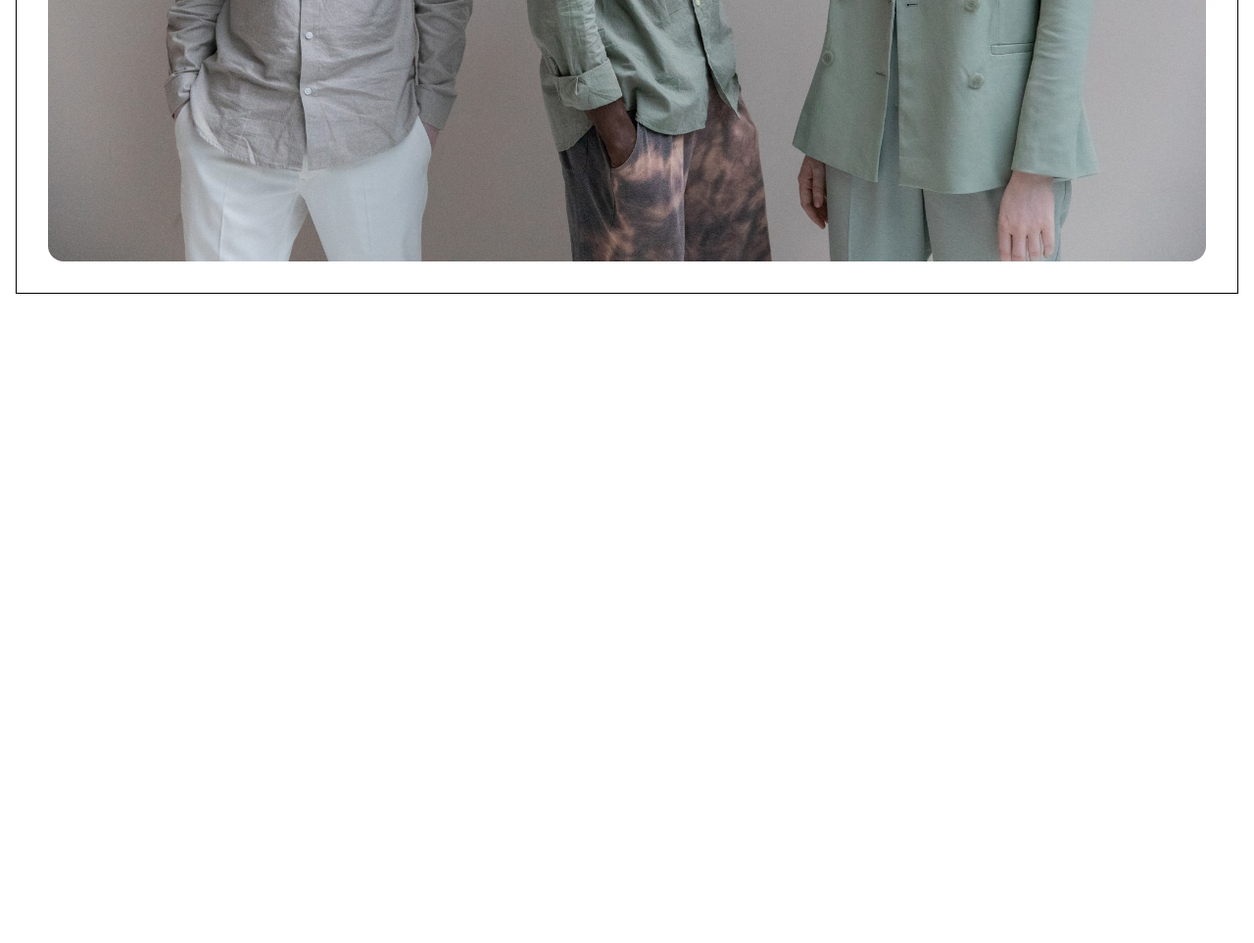
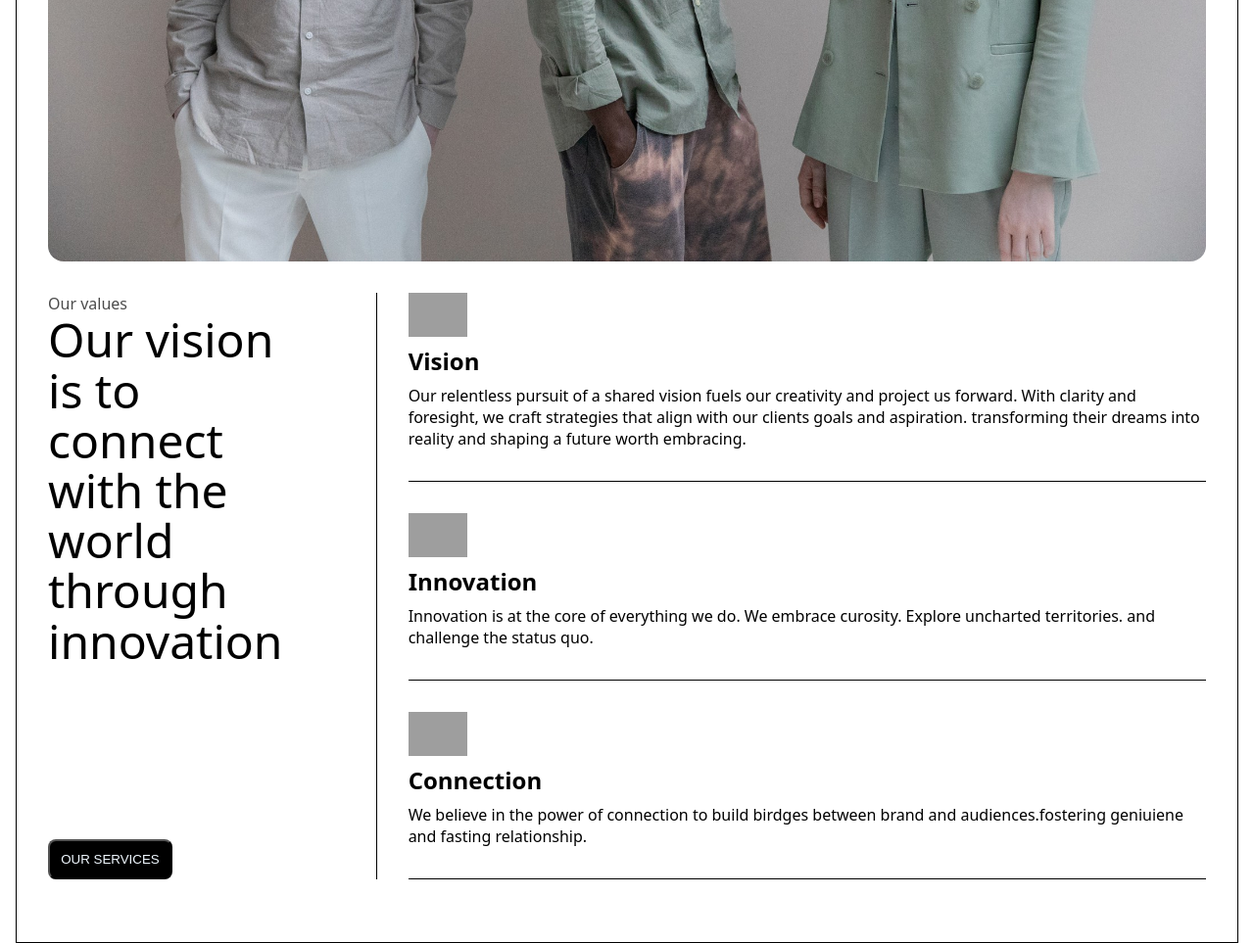
Before and after one commit to akshukisku/Website_Design, a plain HTML site: page Project_8/index.html in a window 1280 px wide. Shown: the part 976-1939 px from the top of the page at 98% size. Before the commit the page ends 1276 px from the top, so only its background shows below. Drawn offline with Linux system fonts and the light colour scheme; grey boxes are pictures that could not be loaded.

Commit message:
project 8 done

```diff
--- a/Project_8/index.html
+++ b/Project_8/index.html
@@ -1,17 +1,75 @@
 <!DOCTYPE html>
 <html lang="en">
   <head>
-    <meta charset="UTF-8">
-    <meta name="viewport" content="width=device-width, initial-scale=1.0">
+    <meta charset="UTF-8" />
+    <meta name="viewport" content="width=device-width, initial-scale=1.0" />
     <title>Fylla</title>
-    <link rel="stylesheet" href="style.css">
+    <link rel="stylesheet" href="style.css" />
   </head>
   <body>
     <main>
       <section class="view1">
         <p>About Us</p>
         <h1>Creative Studio that inspires.</h1>
-            <img src="./dbPPgNBvteyJTwf4izKJFQuFGJ8.jpg" alt="">
+        <img src="./dbPPgNBvteyJTwf4izKJFQuFGJ8.jpg" alt="" />
+      </section>
+      <section class="view2">
+        <div class="top">
+          <div class="text">
+            <p>Our values</p>
+            <h1>Our vision is to connect with the world through innovation</h1>
+          </div>
+          <button>Our Services</button>
+        </div>
+        <div class="line"></div>
+        <div class="bottom">
+          <div class="elem1">
+            <img
+              src="https://cdn.prod.website-files.com/63661389dd2417f19a0d89d3/6368b9b5a11997c7f3db2f2c_icon-01.svg"
+              loading="lazy"
+              width="60"
+              alt="Client Logo"
+            />
+            <h1>Vision</h1>
+            <p>
+              Our relentless pursuit of a shared vision fuels our creativity and
+              project us forward. With clarity and foresight, we craft
+              strategies that align with our clients goals and aspiration.
+              transforming their dreams into reality and shaping a future worth
+              embracing.
+            </p>
+          </div>
+          <div class="line"></div>
+          <div class="elem2">
+            <img
+              src="https://cdn.prod.website-files.com/63661389dd2417f19a0d89d3/6368b9b662c38afcba906a1f_icon-02.svg"
+              loading="lazy"
+              width="60"
+              alt=""
+            />
+            <h1>Innovation</h1>
+            <p>
+              Innovation is at the core of everything we do. We embrace
+              curosity. Explore uncharted territories. and challenge the status
+              quo.
+            </p>
+          </div>
+          <div class="line"></div>
+          <div class="elem3">
+            <img
+              src="https://cdn.prod.website-files.com/63661389dd2417f19a0d89d3/6368b9b664bdf4605149364d_icon-03.svg"
+              loading="lazy"
+              width="60"
+              alt=""
+            />
+            <h1>Connection</h1>
+            <p>
+              We believe in the power of connection to build birdges between
+              brand and audiences.fostering geniuiene and fasting relationship.
+            </p>
+          </div>
+          <div class="line"></div>
+        </div>
       </section>
     </main>
   </body>
--- a/Project_8/style.scss
+++ b/Project_8/style.scss
@@ -1,3 +1,7 @@
+@mixin light-weight-font{
+  font-weight: 200;
+   opacity: 0.7;
+}
 *{
     margin: 0;
     padding: 0;
@@ -12,7 +16,7 @@ html{
 }
 main{
     width: 100%;
-    padding: 1rem;
+    padding: 1.5rem;
     border: 1px solid black;
 }
 body{
@@ -25,8 +29,7 @@ body{
     gap: 0.5rem;
 
     p{
-        font-weight: 200;
-        opacity: 0.7;
+        @include light-weight-font;
     }
 
     h1{
@@ -45,6 +48,84 @@ body{
     }
 }
 
+.view2{
+    margin: 2rem 0;
+    width: 100%;
+    display: flex;
+    flex-direction: column;
+    gap: 2rem;
+    .top{
+        display: flex;
+        flex-direction: column;
+        gap: 1rem;
+
+    p{
+        @include light-weight-font;
+    }
+
+    h1{
+        line-height: 3.2rem;
+        width: 90%;
+        font-weight: 500;
+        font-size: 3rem;
+
+    }
+
+    button{
+        padding: 0.7rem;
+        width: fit-content;
+        background-color: black;
+        border-radius: 0.5rem;
+        color: aliceblue;
+        text-transform: uppercase;
+    }
+    }
+
+    .line{
+        background-color: black;
+        height: 1px;
+    }
+
+    .bottom{
+        display: flex;
+        flex-direction: column;
+        gap: 2rem;
+    }
+
+    .elem1{
+        display: flex;
+        flex-direction: column;
+        gap: 0.5rem;
+
+        img{
+            object-fit: cover;
+        }
+    }
+
+    .elem2{
+        display: flex;
+        flex-direction: column;
+        gap: 0.5rem;
+
+        img{
+            object-fit: cover;
+        }
+    }
+
+    .elem3{
+        display: flex;
+        flex-direction: column;
+        gap: 0.5rem;
+
+        img{
+            object-fit: cover;
+        }
+    }
+
+
+
+}
+
 @media (min-width:1020px) {
 
     main{
@@ -56,9 +137,33 @@ body{
             width: 50%;
             font-size: 7rem;
             line-height: 7rem;
+
         }
         img{
             margin-top: 2rem;
         }
     }
+    .view2{
+
+
+        flex-direction: row;
+
+        .top{
+          width: 60%;
+          justify-content: space-between;
+        }
+        .line{
+            height: initial;
+            width: 1px;
+        }
+
+        .bottom{
+              .line{
+            height: 1px;
+            width: 100%;
+            align-self: stretch;
+            }
+        }
+
+    }
 }
```
Also changed, not shown: Project_8/style.css, 1 other file. Lines whose indentation alone changed are shown as unchanged.
